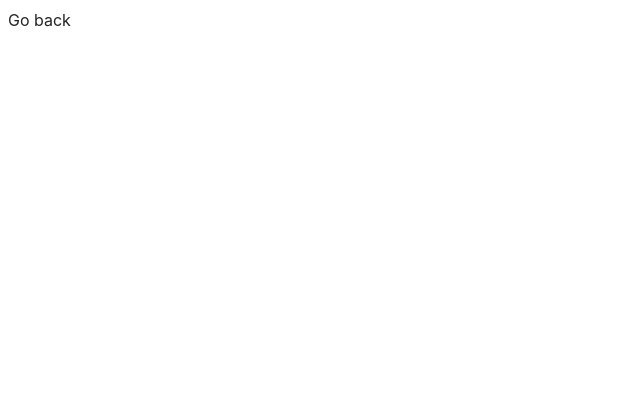
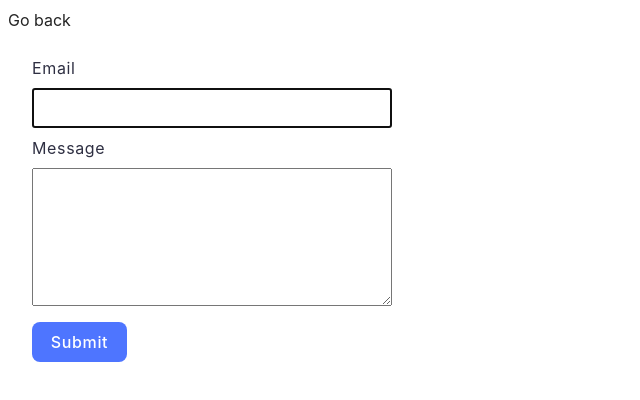
Before and after one commit to kasjanchykn/goit-js-hw-09, a website built with Vite: page src/2-form.html in a window 1280 px wide. Shown: the whole page, without its empty margins (0-640 px from the left). Built offline with nearby package versions, Linux system fonts and the light colour scheme.

Commit message:
add solution task2

```diff
--- a/src/2-form.html
+++ b/src/2-form.html
@@ -9,6 +9,18 @@
   <body>
     <p><a href="index.html">Go back</a></p>
 
+    <form class="feedback-form" autocomplete="off">
+      <label class="label">
+        Email
+        <input type="email" name="email" autofocus />
+      </label>
+      <label class="label message">
+        Message
+        <textarea name="message" rows="8"></textarea>
+      </label>
+      <button type="submit">Submit</button>
+    </form>
+
     <script type="module" src="./js/2-form.js"></script>
   </body>
 </html>
--- a/src/css/styles.css
+++ b/src/css/styles.css
@@ -7,6 +7,10 @@
 @import url('./reset.css');
 @import url('./root.css');
 
+* {
+  box-sizing: border-box;
+}
+/* gallery */
 body {
   background-color: #fff;
 }
@@ -32,3 +36,59 @@ body {
   width: 360px;
   height: 200px;
 }
+
+/* Form */
+
+.feedback-form {
+  margin: 24px;
+}
+
+.label {
+  display: flex;
+  flex-direction: column;
+  font-family: var(--font-family);
+  font-weight: 400;
+  font-size: 16px;
+  line-height: 150%;
+  letter-spacing: 0.04em;
+  color: #2e2f42;
+  gap: 8px;
+  width: 360px;
+  border-radius: 4px;
+}
+input {
+  height: 40px;
+}
+
+input,
+textarea {
+  padding: 8px 16px;
+}
+input:hover {
+  border: 1px solid #000;
+}
+
+.message {
+  margin-top: 8px;
+}
+
+button {
+  margin-top: 16px;
+  font-family: var(--font-family);
+  font-weight: 500;
+  font-size: 16px;
+  line-height: 150%;
+  letter-spacing: 0.04em;
+  color: #fff;
+  background: #4e75ff;
+  border-radius: 8px;
+  padding: 8px 16px;
+  width: 95px;
+  height: 40px;
+  border: none;
+  cursor: pointer;
+}
+
+button:hover {
+  background: #6c8cff;
+}
--- a/src/js/2-form.js
+++ b/src/js/2-form.js
@@ -0,0 +1,37 @@
+const formData = {
+  email: '',
+  message: '',
+};
+const formDataKey = 'feedback-form-state';
+
+const form = document.querySelector('.feedback-form');
+const inputEmail = document.querySelector('input[name="email"]');
+const textareaMessag = document.querySelector('textarea[name="message"]');
+
+form.addEventListener('input', event => {
+  formData.email = form.elements.email.value.trim();
+  formData.message = form.elements.message.value.trim();
+
+  localStorage.setItem(formDataKey, JSON.stringify(formData));
+});
+
+const savedLocalFormData = JSON.parse(localStorage.getItem(formDataKey));
+if (savedLocalFormData) {
+  form.elements.email.value = savedLocalFormData.email;
+  form.elements.message.value = savedLocalFormData.message;
+}
+
+form.addEventListener('submit', event => {
+  event.preventDefault();
+  const { email, message } = savedLocalFormData || formData;
+  if (email === '' || message === '') {
+    alert('Fill please all fields');
+    return;
+  }
+
+  localStorage.removeItem(formDataKey);
+  form.elements.email.value = '';
+  form.elements.message.value = '';
+
+  form.reset();
+});
```
